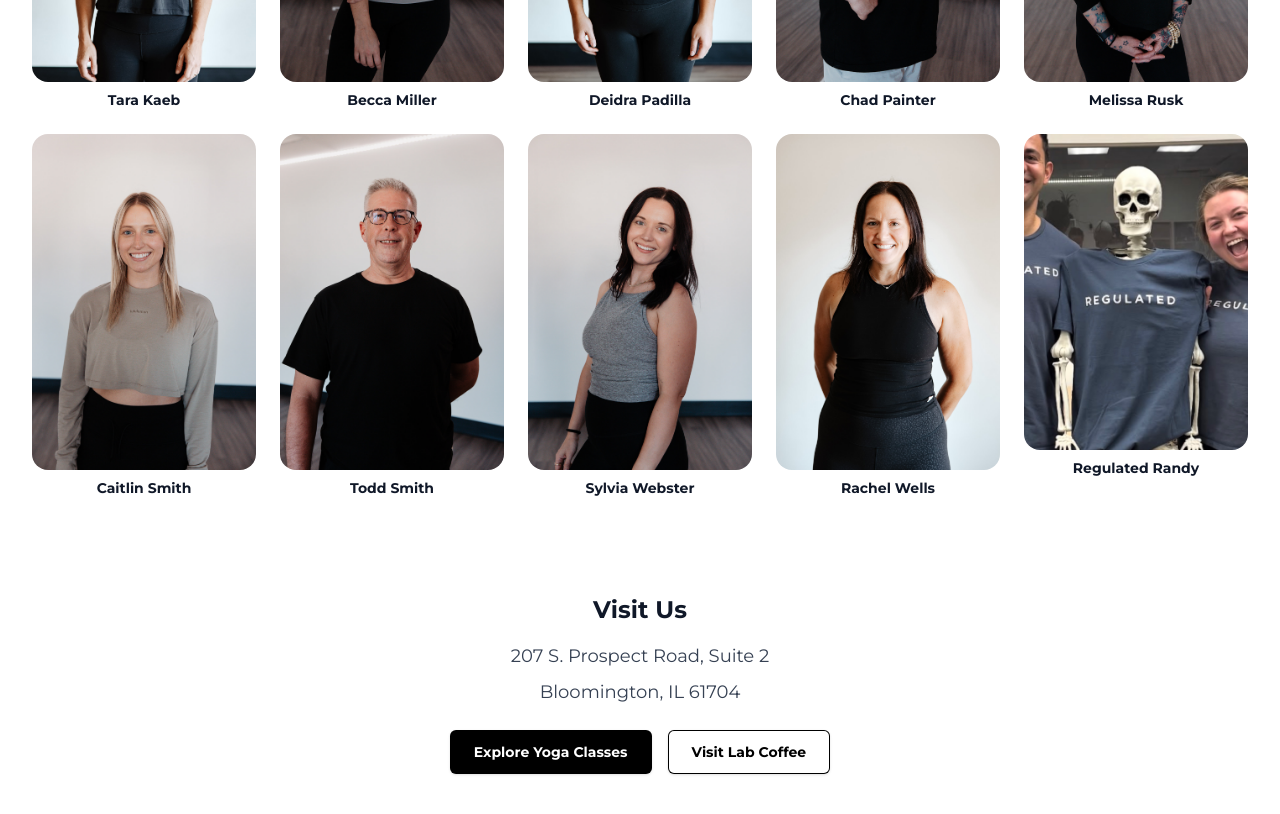
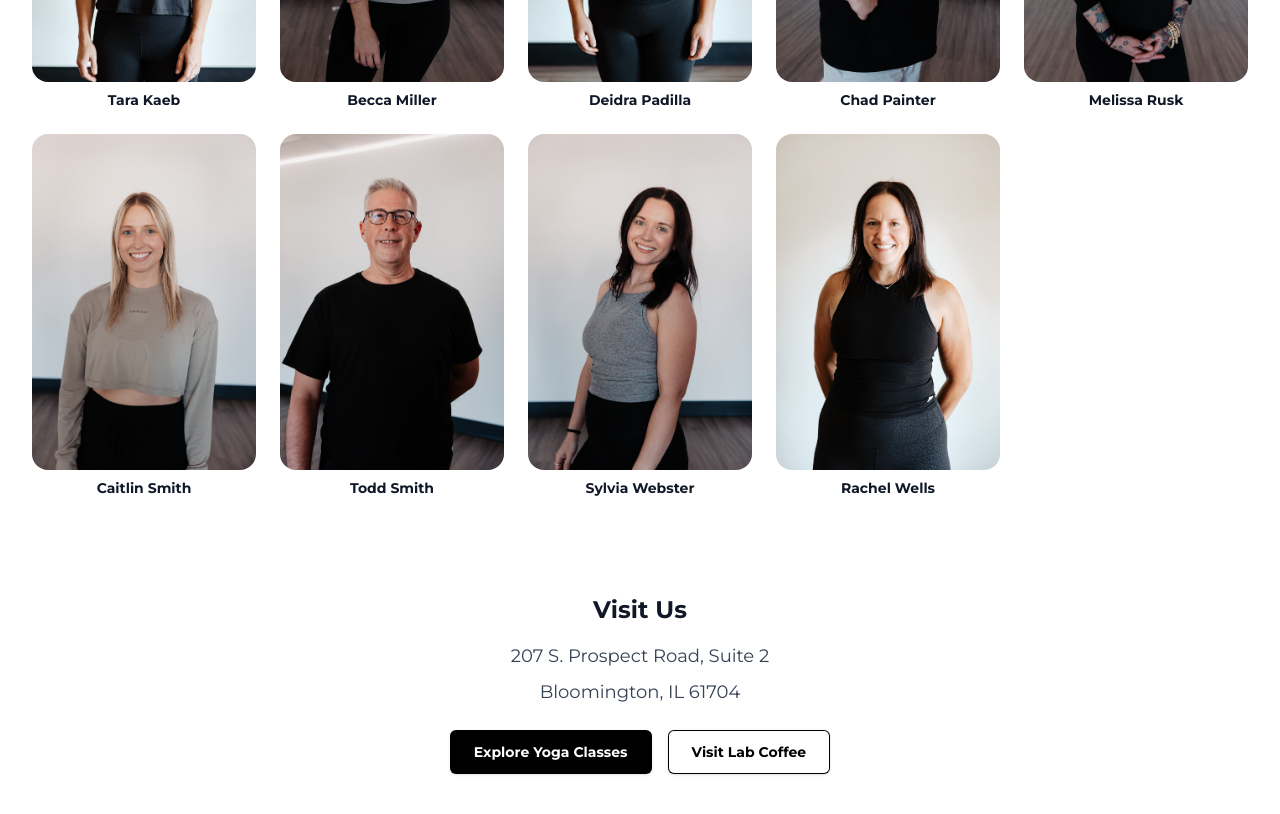
Before and after one commit to dkhundley/yogalab-website, a React (Vite) app: page /about-yoga in a window 1280 px wide. Shown: the part 2980-3794 px from the top of the page. Built offline with nearby package versions, Linux system fonts and the light colour scheme.

Commit message:
Removing Randy. (RIP!)

```diff
--- a/src/pages/AboutYoga.jsx
+++ b/src/pages/AboutYoga.jsx
@@ -247,14 +247,6 @@ export default function About() {
               />
               <p className="text-sm font-semibold text-gray-900">Rachel Wells</p>
             </div>
-            <div className="text-center">
-              <img
-                src="/images/yl-teacher-team/regulated-randy.jpg"
-                alt="Rachel Wells"
-                className="w-full h-auto rounded-2xl mb-2"
-              />
-              <p className="text-sm font-semibold text-gray-900">Regulated Randy</p>
-            </div>
           </div>
         </div>
 
```
